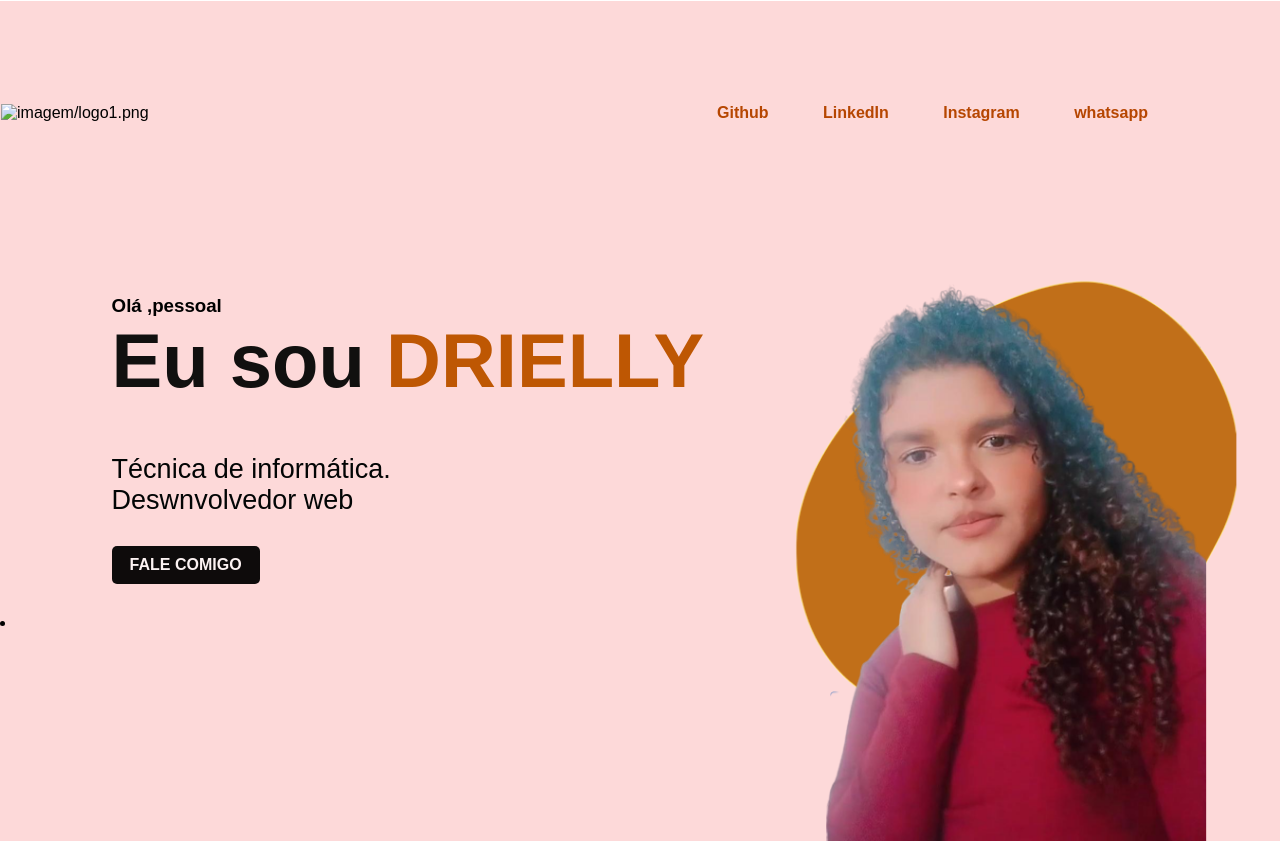
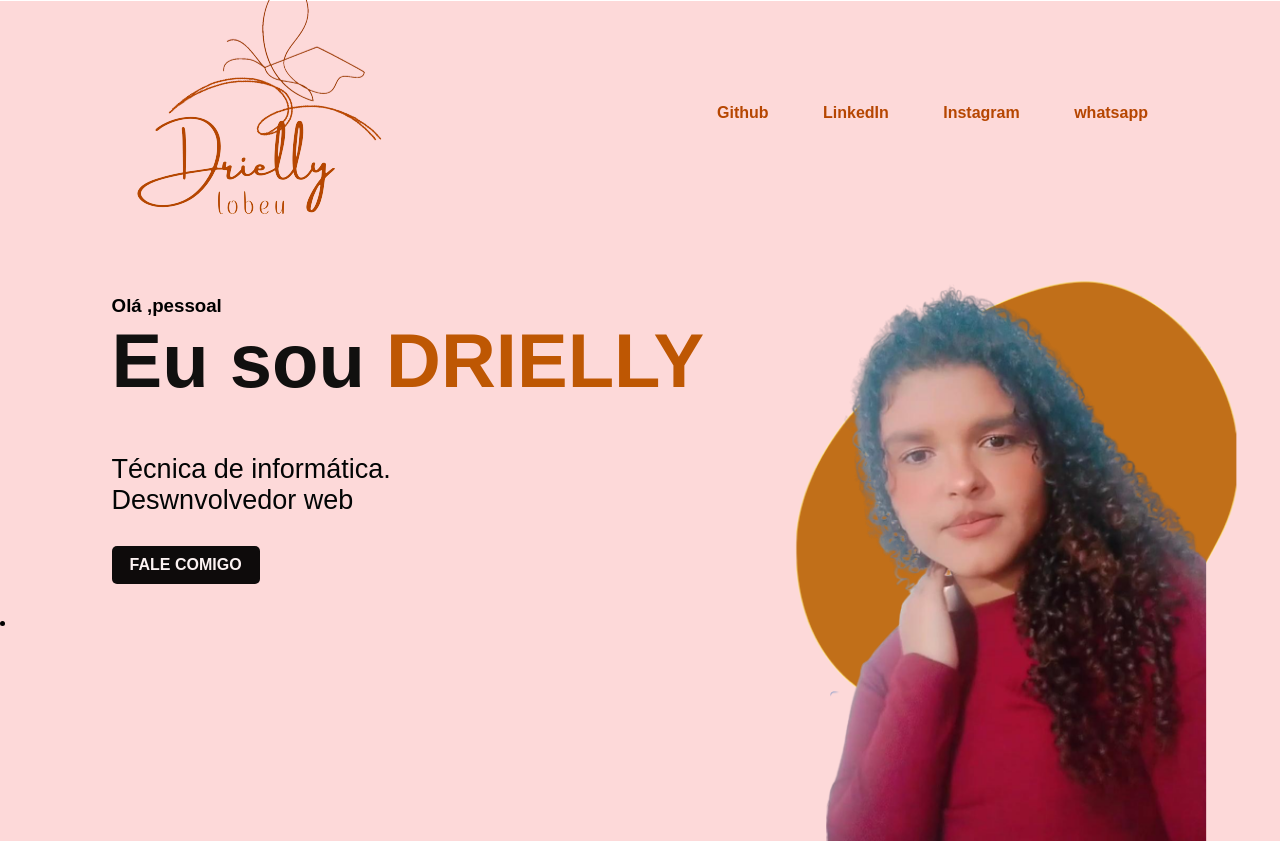
Before and after one commit to dry365/dry365.github.io, a plain HTML site: page index.html in a window 1280 px wide. Shown: the top 841 px of the page. Drawn offline with Linux system fonts and the light colour scheme.

Commit message:
Update index.html

```diff
--- a/index.html
+++ b/index.html
@@ -10,7 +10,7 @@
 <body>
   <div class="hero">
   <nav>
-      <img src="imagem/logo1.png" alt="imagem/logo1.png">
+      <img src="https://github.com/dry365/dry365.github.io/blob/main/logo1.png" alt="imagem/logo1.png">
       <ul>
       <li><a href="http://github.com/dry365">Github</a></li>
       <li><a href="http://linkedin.com/in/drielly-lobeu-212171265">LinkedIn</a></li>
```
